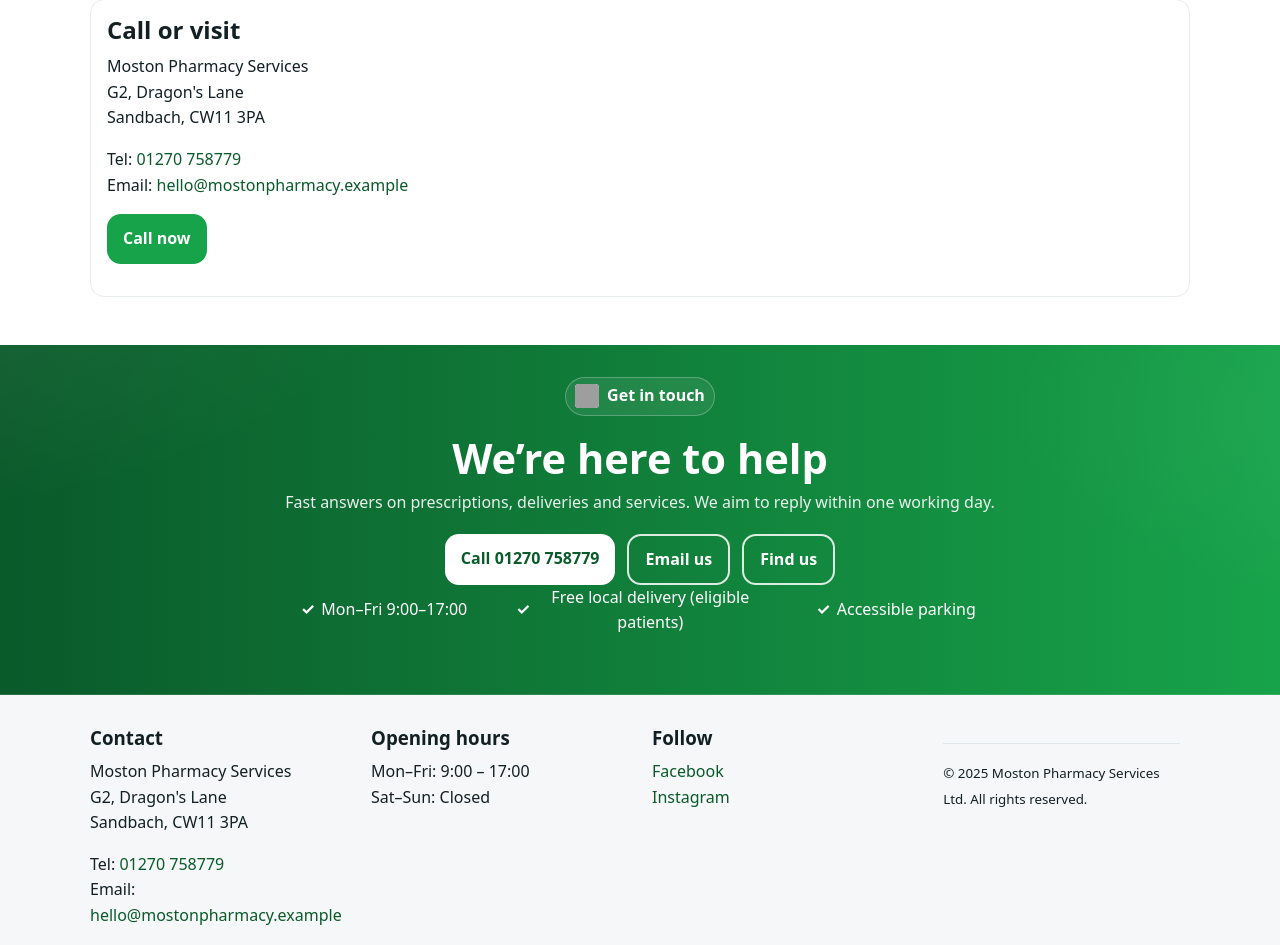
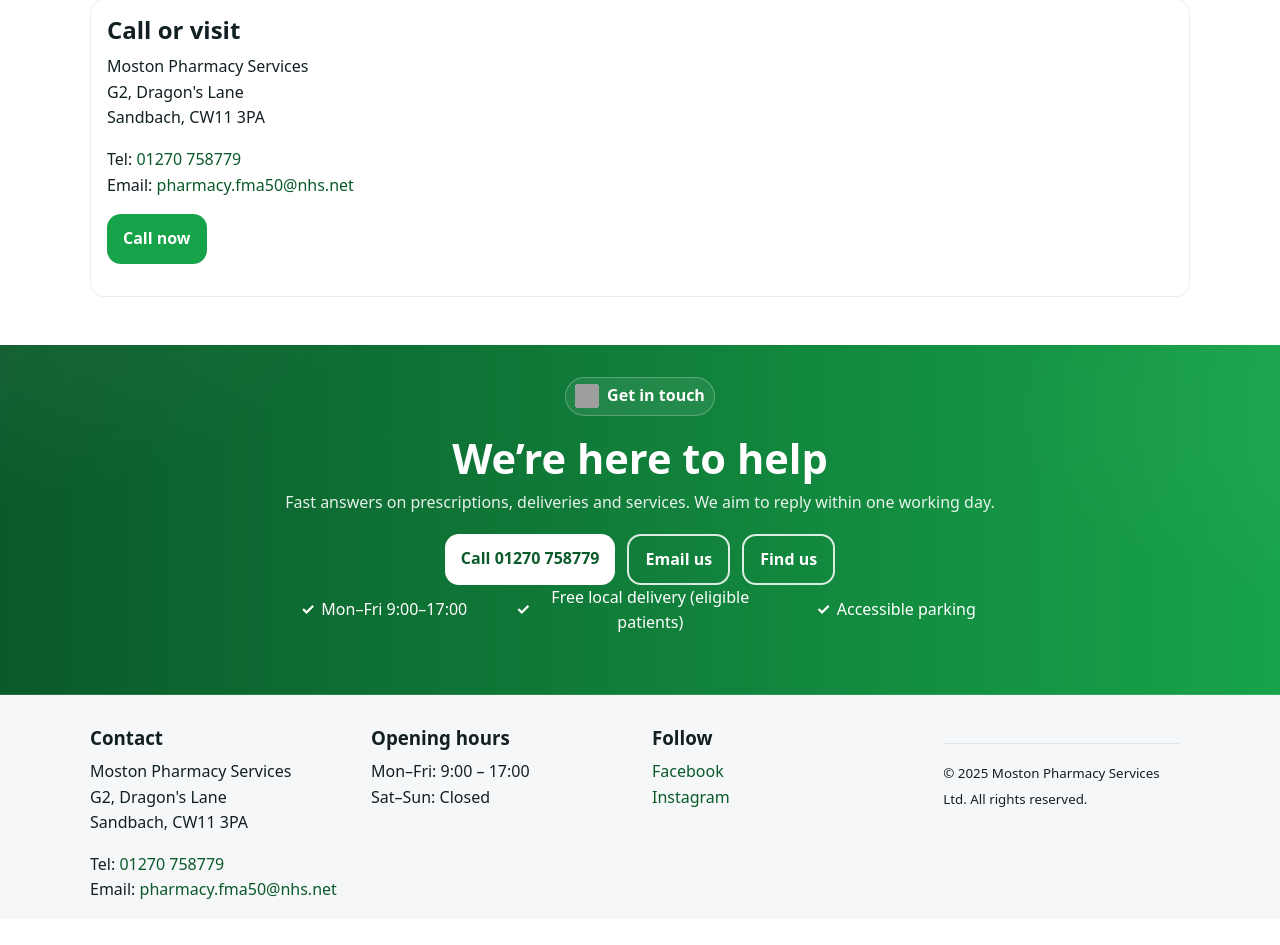
Before and after one commit to Matthewyears19/Website, a plain HTML site: page contact.html in a window 1280 px wide. Shown: the part 834-1779 px from the top of the page. After the commit the page ends 1753 px from the top, so only its background shows below. Drawn offline with Linux system fonts and the light colour scheme; grey boxes are pictures that could not be loaded.

Commit message:
Change email

```diff
--- a/contact.html
+++ b/contact.html
@@ -91,7 +91,7 @@
         </p>
         <p>
           Tel: <a href="tel:+441270758779">01270 758779</a><br>
-          Email: <a href="mailto:hello@mostonpharmacy.example">hello@mostonpharmacy.example</a>
+          Email: <a href="mailto:pharmacy.fma50@nhs.net">pharmacy.fma50@nhs.net</a>
         </p>
         <p><a class="btn" href="tel:+441270758779">Call now</a></p>
       </section>
@@ -114,7 +114,7 @@
       <a href="tel:+441270758779" class="btn btn--light" aria-label="Call Moston Pharmacy on 01270 758779">
         Call 01270 758779
       </a>
-      <a href="mailto:hello@mostonpharmacy.example" class="btn btn--ghost" aria-label="Email Moston Pharmacy">
+      <a href="mailto:pharmacy.fma50@nhs.net" class="btn btn--ghost" aria-label="Email Moston Pharmacy">
         Email us
       </a>
       <a
@@ -147,7 +147,7 @@
         </p>
         <p>
           Tel: <a href="tel:+441270758779">01270 758779</a><br>
-          Email: <a href="mailto:hello@mostonpharmacy.example">hello@mostonpharmacy.example</a>
+          Email: <a href="mailto:pharmacy.fma50@nhs.net">pharmacy.fma50@nhs.net</a>
         </p>
       </div>
 
```
Also changed, not shown: PharmacyFirst.html (+1 -1 lines), findus.html (+3 -2 lines), index.html (+1 -1 lines).
